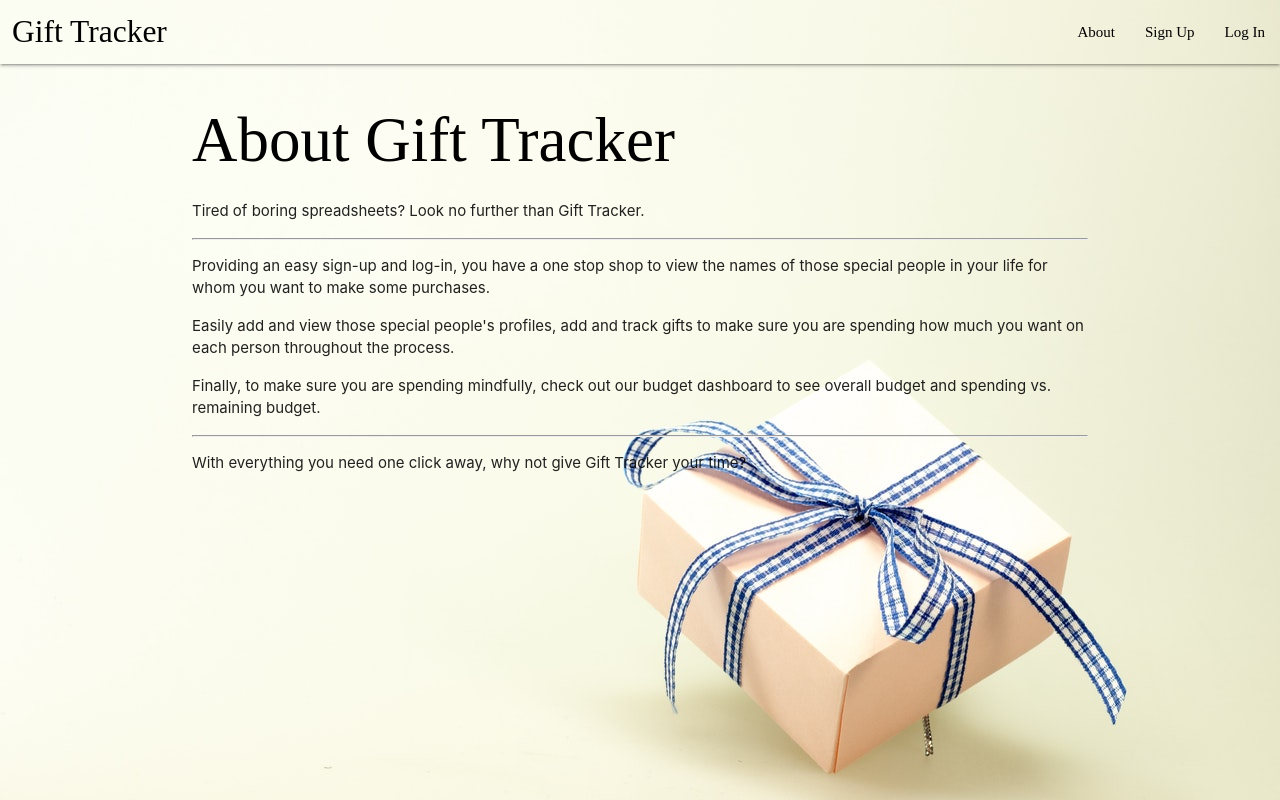
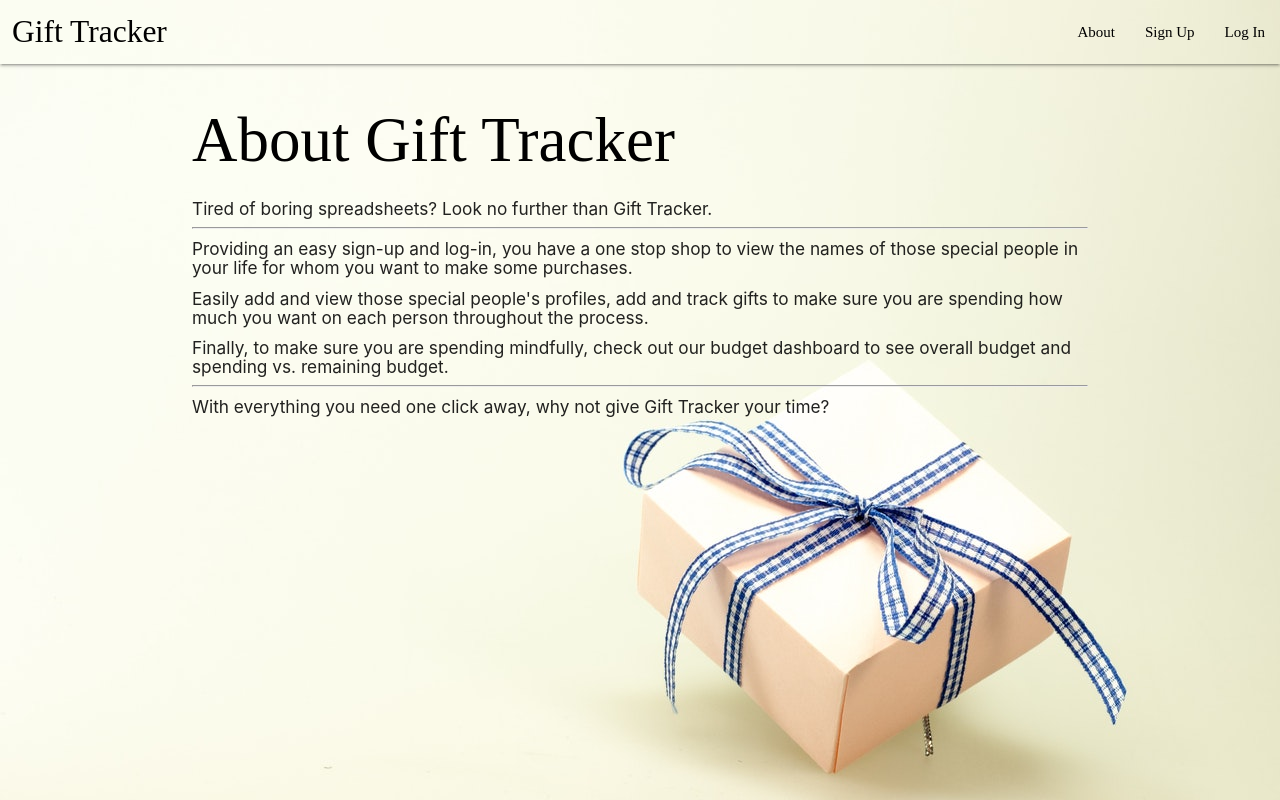
Before and after one commit to WillV1/gift_tracker, a React (Create React App) app in the folder client/: page /about in a window 1280 px wide. Built offline with nearby package versions, Linux system fonts and the light colour scheme; no server answers; a web font is replaced by a local one.

Commit message:
Finish about page

```diff
--- a/client/src/pages/About.js
+++ b/client/src/pages/About.js
@@ -2,16 +2,16 @@ const About = () => {
   return (
     <div>
       <h1>About Gift Tracker</h1>
-      <p>Tired of boring spreadsheets?  Look no further than Gift Tracker.</p>
+      <h6>Tired of boring spreadsheets?  Look no further than Gift Tracker.</h6>
       <hr />
-      <p>Providing an easy sign-up and log-in, you have a one stop shop to view the names of
-      those special people in your life for whom you want to make some purchases.</p>
-      <p>Easily add and view those special people's profiles, add and track gifts to make sure you
-      are spending how much you want on each person throughout the process.</p>
-      <p>Finally, to make sure you are spending mindfully, check out our budget dashboard to see
-      overall budget and spending vs. remaining budget.</p>
+      <h6>Providing an easy sign-up and log-in, you have a one stop shop to view the names of
+      those special people in your life for whom you want to make some purchases.</h6>
+      <h6>Easily add and view those special people's profiles, add and track gifts to make sure you
+      are spending how much you want on each person throughout the process.</h6>
+      <h6>Finally, to make sure you are spending mindfully, check out our budget dashboard to see
+      overall budget and spending vs. remaining budget.</h6>
       <hr />
-      <p> With everything you need one click away, why not give Gift Tracker your time?</p>
+      <h6> With everything you need one click away, why not give Gift Tracker your time?</h6>
     </div>
   )
 }
```
Also changed, not shown: 1 other file (tests, documents, lock files or other folders).
